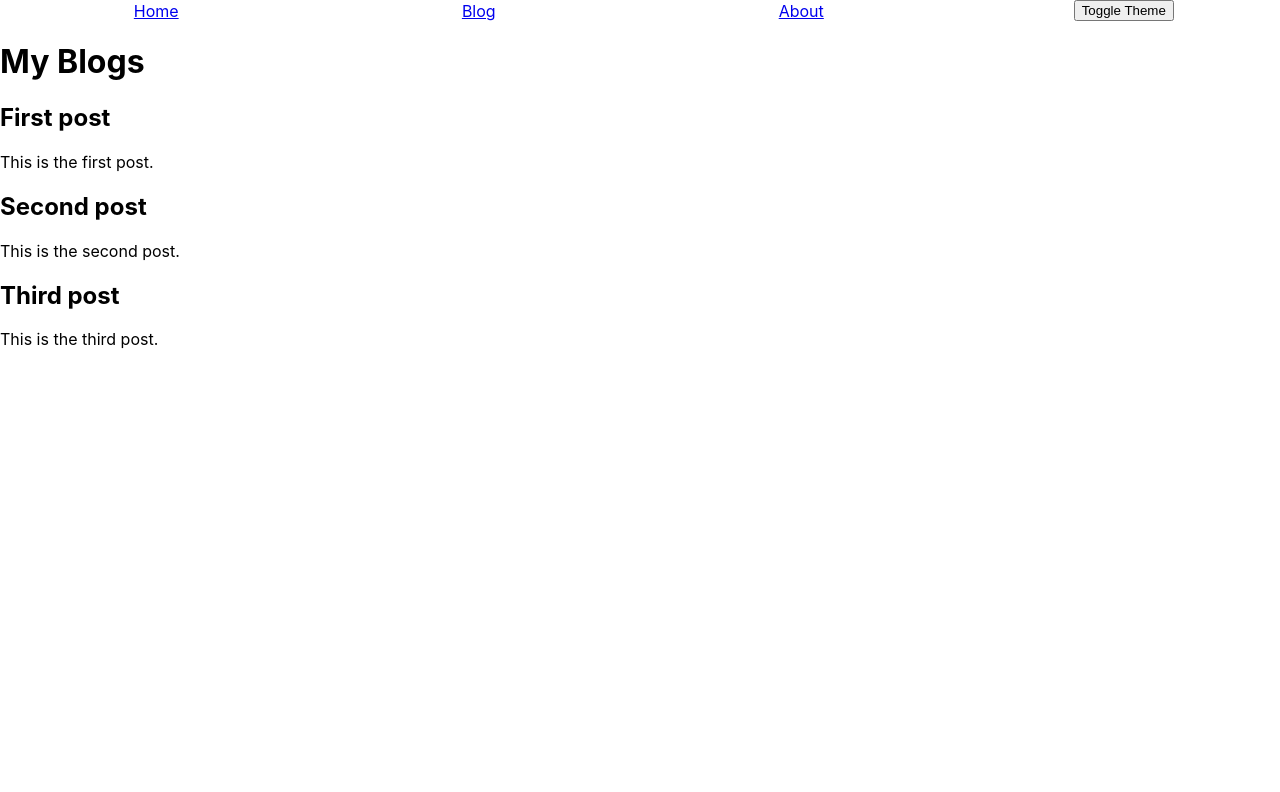
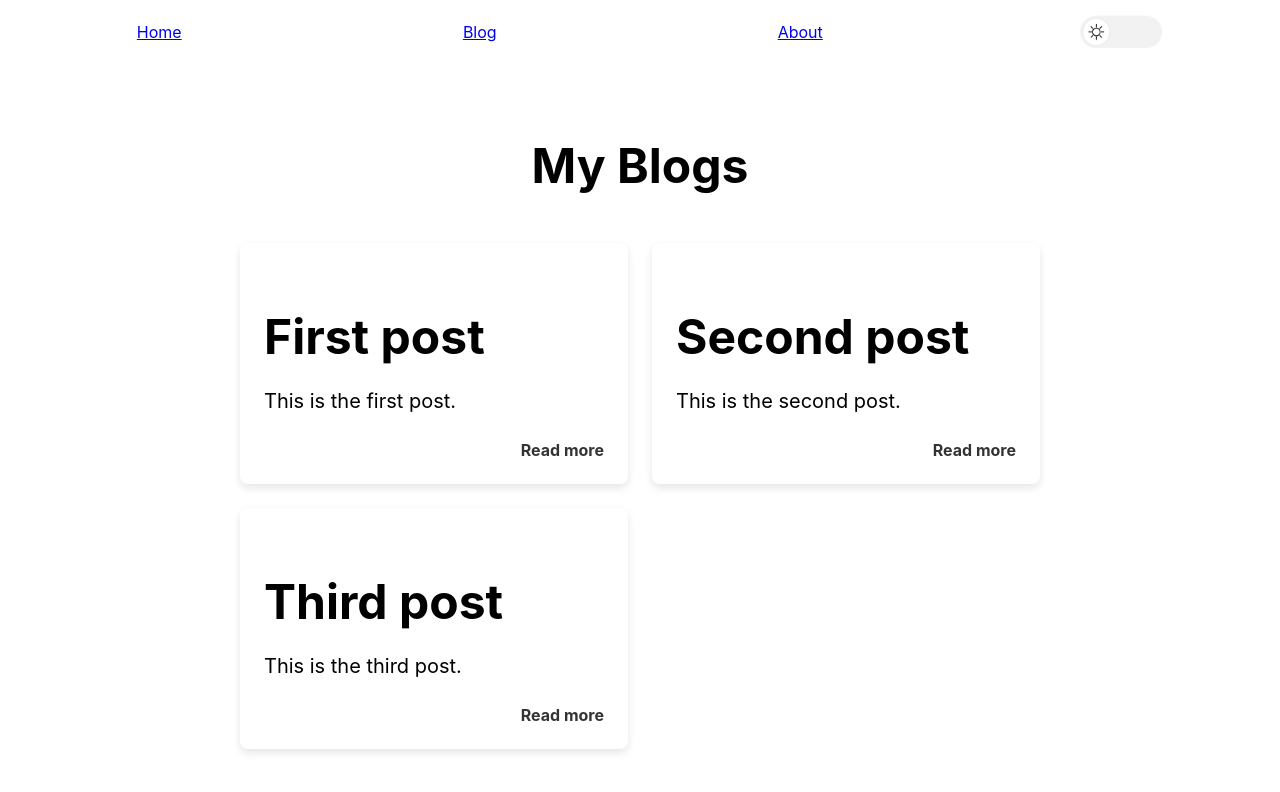
Before and after one commit to WDI-SEA/react-router-portfolio, a React (Create React App) app: page /blog in a window 1280 px wide. Shown: the top 792 px of the page. Built offline with nearby package versions, Linux system fonts and the light colour scheme.

Commit message:
Blog posts looking better

```diff
--- a/src/App.css
+++ b/src/App.css
@@ -1,11 +1,12 @@
 .grid-container {
   display: grid;
   grid-template-columns: repeat(3, 1fr);
-  grid-gap: 20px;
+
 }
 
 .grid-item {
   text-align: center;
+  border: 1px solid #c4c4c4; /* add a border to the grid items to separate them visually */
 }
 
 .placeholder-img {
@@ -29,7 +30,7 @@
   display: grid;
   grid-template-columns: repeat(4, 1fr);
   grid-template-rows: auto;
-  gap: 10px;
+  gap: 2px;
 }
 
 .header-grid-item {
@@ -47,3 +48,90 @@ body.dark {
   background-color: black;
   color: white;
 }
+
+.theme-icon {
+    width: 82px;
+    height: 55px;
+    margin-top: 5px;
+  }
+
+  /* Blog container styles */
+.blog-container {
+    max-width: 800px;
+    margin: 0 auto;
+    padding: 24px;
+  }
+
+  /* Blog header styles */
+  .blog-header {
+    text-align: center;
+    margin-bottom: 48px;
+  }
+
+  .blog-title {
+    font-size: 48px;
+    font-weight: bold;
+    margin-bottom: 12px;
+  }
+
+  /* Blog post styles */
+  .blog-posts {
+    display: grid;
+    grid-template-columns: repeat(auto-fit, minmax(280px, 1fr));
+    grid-gap: 24px;
+  }
+
+  .blog-post {
+    background-color: #fff;
+    padding: 24px;
+    border-radius: 8px;
+    box-shadow: 0 4px 8px rgba(0, 0, 0, 0.1);
+  }
+
+  .blog-post-title {
+    font-size: 24px;
+    font-weight: bold;
+    margin-bottom: 12px;
+  }
+
+  .blog-post-body {
+    font-size: 16px;
+    line-height: 1.5;
+    margin-bottom: 24px;
+  }
+
+  .blog-post-link {
+    display: block;
+    font-size: 16px;
+    font-weight: bold;
+    color: #333;
+    text-decoration: none;
+    text-align: right;
+  }
+
+  .blog-post-container {
+    max-width: 800px;
+    margin: 0 auto;
+    padding: 40px;
+  }
+
+  .blog-post-header {
+    text-align: center;
+    margin-bottom: 40px;
+  }
+
+  .blog-post-title {
+    font-size: 48px;
+    font-weight: bold;
+    margin-bottom: 8px;
+  }
+
+  .blog-post-author {
+    font-size: 18px;
+    color: #999;
+  }
+
+  .blog-post-body {
+    font-size: 20px;
+    line-height: 1.5;
+  }
--- a/src/App.js
+++ b/src/App.js
@@ -7,6 +7,8 @@ import Layout from './partials/Layout'
 import {posts} from './posts'
 import BackgroundVideo from './components/BackgroundVideo';
 import './App.css'
+import BlogPost from "./components/BlogPost";
+
 
 function App() {
 
@@ -17,6 +19,7 @@ function App() {
         <Routes>
           <Route path="/" element={<Home />} />
           <Route path="/blog" element={<Blog posts={posts}/>} />
+          <Route path="/blog/:id" element={<BlogPost posts={posts}/>} />
           <Route path="/about" element={<About />} />
         </Routes>
         </Layout>
--- a/src/components/Blog.jsx
+++ b/src/components/Blog.jsx
@@ -1,21 +1,26 @@
-import React from 'react';
-import { posts } from '../posts';
+import React from "react";
 import { Link } from "react-router-dom";
-
-
+import "../App.css";
 
 export default function Blog(props) {
   const { posts } = props;
 
   return (
-    <div >
-      <h1 >My Blogs</h1>
-      {posts.map((post, index) => (
-        <div key={index} style={post}>
-          <h2 >{post.title}</h2>
-          <p >{post.body}</p>
-        </div>
-      ))}
+    <div className="blog-container">
+      <div className="blog-header">
+        <h1 className="blog-title">My Blogs</h1>
+      </div>
+      <div className="blog-posts">
+        {posts.map((post, index) => (
+          <div className="blog-post" key={index}>
+            <h2 className="blog-post-title">{post.title}</h2>
+            <p className="blog-post-body">{post.body}</p>
+            <Link className="blog-post-link" to={`/blog/${post.id}`} state={{ post }}>
+              Read more
+            </Link>
+          </div>
+        ))}
+      </div>
     </div>
   );
 }
--- /dev/null
+++ b/src/components/BlogPost.jsx
@@ -0,0 +1,20 @@
+import React from "react";
+import { useParams } from "react-router-dom";
+import "../App.css";
+
+export default function BlogPost(props) {
+  const { id } = useParams();
+  const post = props.posts.find((post) => post.id === id);
+
+  return (
+    <div className="blog-post-container">
+      <div className="blog-post-header">
+        <h1 className="blog-post-title">{post.title}</h1>
+        <p className="blog-post-author">By Jane Doe</p>
+      </div>
+      <div className="blog-post-body">
+        <p>{post.body}</p>
+      </div>
+    </div>
+  );
+}
--- a/src/partials/Header.jsx
+++ b/src/partials/Header.jsx
@@ -1,20 +1,20 @@
-import React, { useState, useEffect } from 'react';
+import React, { useState, useEffect } from "react";
 import { Link } from "react-router-dom";
-import '../App.css'
+import lightModeImg from "../assets/lightmode.png";
+import darkModeImg from "../assets/darkmode.png";
+import "../App.css";
 
 export default function Header() {
-    const [theme, setTheme] = useState(
-        localStorage.getItem('theme') || 'light'
-      );
+  const [theme, setTheme] = useState(localStorage.getItem("theme") || "light");
   const toggleTheme = () => {
-        if (theme === 'light') {
-          setTheme('dark');
+    if (theme === "light") {
+      setTheme("dark");
     } else {
-          setTheme('light');
+      setTheme("light");
     }
   };
   useEffect(() => {
-        localStorage.setItem('theme', theme);
+    localStorage.setItem("theme", theme);
     document.body.className = theme;
   }, [theme]);
 
@@ -24,23 +24,29 @@ export default function Header() {
         <div className="header-grid-item">
           <Link to="/">
             Home
-            <span ></span>
+            <span></span>
           </Link>
         </div>
         <div className="header-grid-item">
           <Link to="/blog">
             Blog
-            <span ></span>
+            <span></span>
           </Link>
         </div>
         <div className="header-grid-item">
           <Link to="/about">
             About
-            <span ></span>
+            <span></span>
           </Link>
         </div>
         <div className="header-grid-item">
-      <button onClick={toggleTheme}>Toggle Theme</button>
+          <div onClick={toggleTheme}>
+            {theme === "light" ? (
+              <img src={lightModeImg} alt="Light Mode" className="theme-icon" />
+            ) : (
+              <img src={darkModeImg} alt="Dark Mode" className="theme-icon" />
+            )}
+          </div>
         </div>
       </div>
     </header>
--- a/src/posts.jsx
+++ b/src/posts.jsx
@@ -1,5 +1,5 @@
 export const posts = [
-    { title: 'First post', body: 'This is the first post.' },
-    { title: 'Second post', body: 'This is the second post.' },
-    { title: 'Third post', body: 'This is the third post.' },
-  ];
+  { id: "1", title: "First post", body: "This is the first post." },
+  { id: "2", title: "Second post", body: "This is the second post." },
+  { id: "3", title: "Third post", body: "This is the third post." },
+];
```
Also changed, not shown: src/assets/darkmode.png (added), src/assets/lightmode.png (added). Lines whose indentation alone changed are shown as unchanged.
